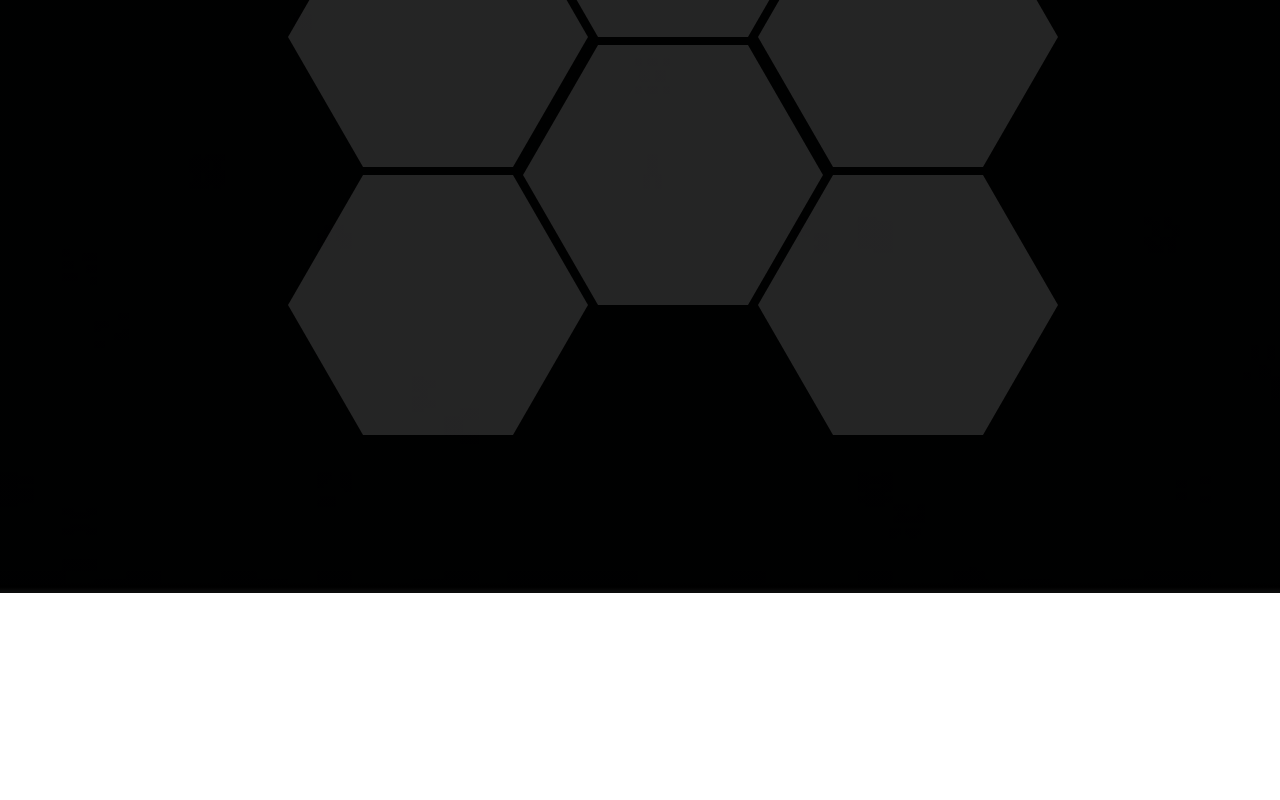
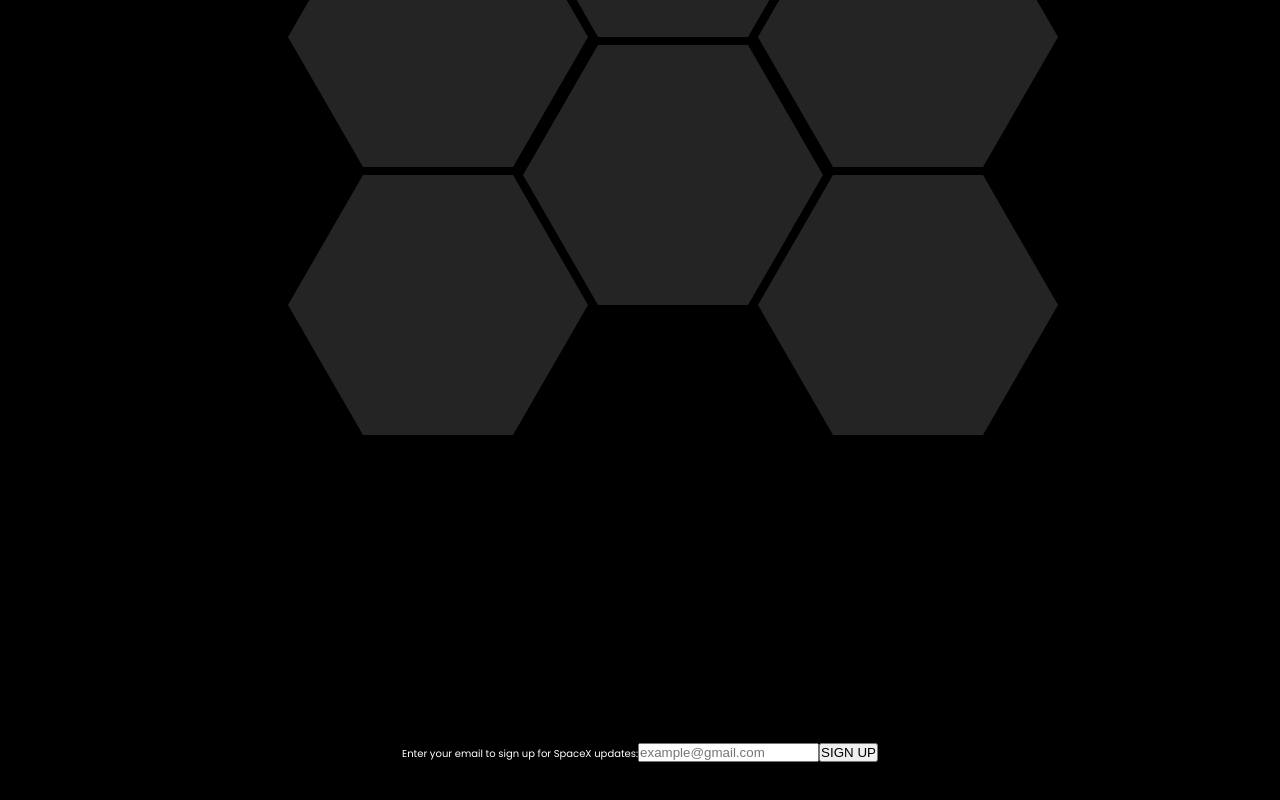
Before and after one commit to beckoduje/spacexapi, a React (Create React App) app: page / in a window 1280 px wide. Shown: the part 6936-7736 px from the top of the page. Before the commit the page ends 7529 px from the top, so only its background shows below. Built offline with nearby package versions, Linux system fonts and the light colour scheme.

Commit message:
15/06/2021

```diff
--- a/src/App.js
+++ b/src/App.js
@@ -9,6 +9,7 @@ import Startship from "./components/Startship";
 import Dragon from "./components/Dragon";
 import RecentLaunch from "./components/RecentLaunch";
 import CrewMembers from "./components/CrewMembers";
+import Subscription from "./components/Subscription";
 
 function App() {
   const [stickyNav, setStickyNav] = useState(false);
@@ -23,6 +24,7 @@ function App() {
       <Dragon />
       <RecentLaunch />
       <CrewMembers />
+      <Subscription />
     </>
   );
 }
--- /dev/null
+++ b/src/components/Subscription.js
@@ -0,0 +1,17 @@
+import React from "react";
+
+export default function Subscription() {
+  return (
+    <section className="section subscription">
+      <form action="#" method="POST">
+        <label htmlFor="mail-field">
+          Enter your email to sign up for SpaceX updates:
+        </label>
+        <input id="mail-field" type="mail" placeholder="example@gmail.com" />
+        <button type="submit" class="submit-subscription-btn">
+          SIGN UP
+        </button>
+      </form>
+    </section>
+  );
+}
--- a/src/css/_crewMembers.scss
+++ b/src/css/_crewMembers.scss
@@ -3,7 +3,7 @@
   background-image: linear-gradient(rgba(0, 0, 0, 0.91), rgba(0, 0, 0, 0.91)),
     url("../images/moon2.jpg");
   background-attachment: unset;
-  background-size: cover;
+  background-size: contain;
   display: flex;
   flex-direction: column;
   align-items: center;
--- /dev/null
+++ b/src/css/_subscription.scss
@@ -0,0 +1,9 @@
+.section.subscription {
+  height: unset;
+  background: black;
+  display: flex;
+  flex-direction: column;
+  align-items: center;
+  margin-top: 15rem;
+  margin-bottom: 15rem;
+}
--- a/src/css/style.css
+++ b/src/css/style.css
@@ -325,7 +325,7 @@
   background-image: -webkit-gradient(linear, left top, left bottom, from(rgba(0, 0, 0, 0.91)), to(rgba(0, 0, 0, 0.91))), url("../images/moon2.jpg");
   background-image: linear-gradient(rgba(0, 0, 0, 0.91), rgba(0, 0, 0, 0.91)), url("../images/moon2.jpg");
   background-attachment: unset;
-  background-size: cover;
+  background-size: contain;
   display: -webkit-box;
   display: -ms-flexbox;
   display: flex;
@@ -387,6 +387,23 @@
   margin-top: -130px;
 }
 
+.section.subscription {
+  height: unset;
+  background: black;
+  display: -webkit-box;
+  display: -ms-flexbox;
+  display: flex;
+  -webkit-box-orient: vertical;
+  -webkit-box-direction: normal;
+      -ms-flex-direction: column;
+          flex-direction: column;
+  -webkit-box-align: center;
+      -ms-flex-align: center;
+          align-items: center;
+  margin-top: 15rem;
+  margin-bottom: 15rem;
+}
+
 *,
 *::before,
 *::after {
@@ -405,5 +422,6 @@ html {
 body {
   font-family: "Poppins", sans-serif;
   color: white;
+  background: black;
 }
 /*# sourceMappingURL=style.css.map */
--- a/src/css/style.scss
+++ b/src/css/style.scss
@@ -12,6 +12,7 @@
 @import "recentLaunch";
 @import "crewMembers";
 @import "moleculesGrid";
+@import "subscription";
 
 *,
 *::before,
@@ -29,4 +30,5 @@ html {
 body {
   font-family: "Poppins", sans-serif;
   color: $primaryTextColor;
+  background: black;
 }
```
Also changed, not shown: 1 other file (tests, documents, lock files or other folders).
